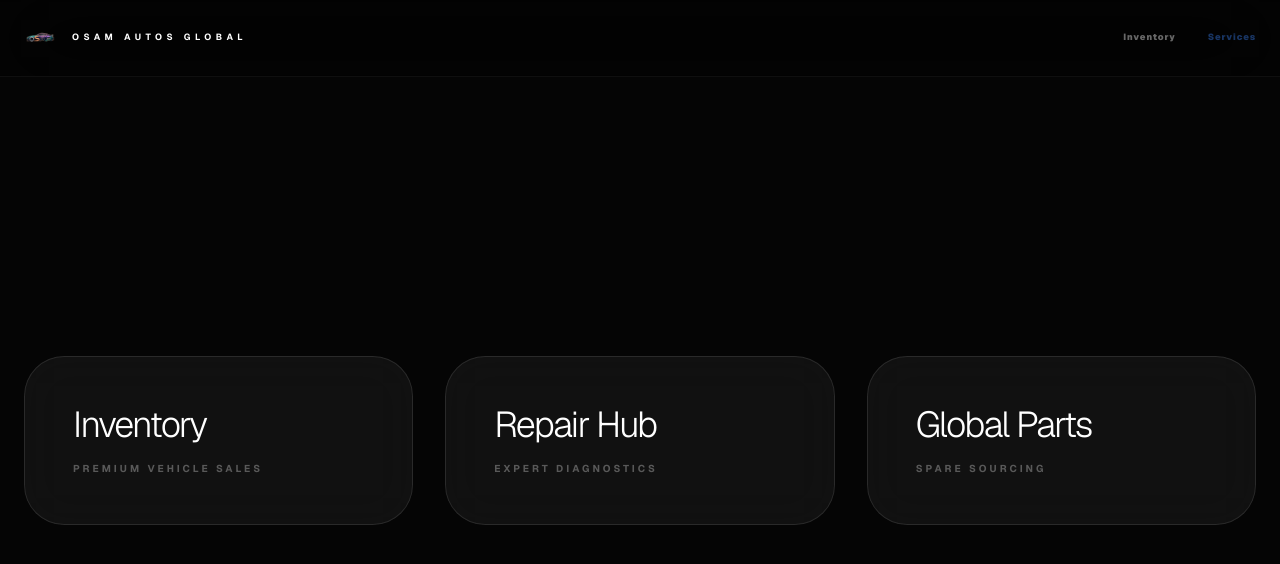
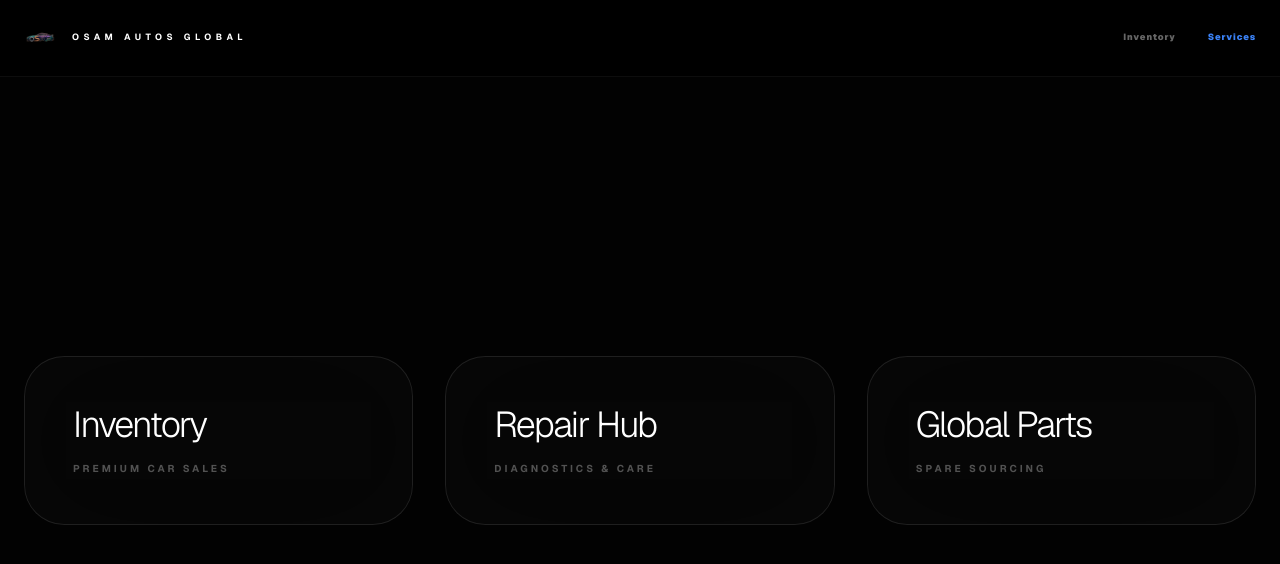
Before and after one commit to Jowci1/osam-autos-global, a Next.js app: page / in a window 1280 px wide. Shown: the top 564 px of the page. Built offline with nearby package versions, Linux system fonts and the light colour scheme.

Commit message:
Update page.tsx

```diff
--- a/app/page.tsx
+++ b/app/page.tsx
@@ -19,62 +19,62 @@ const CAR_DATA = [
 
 export default function Home() {
   const [view, setView] = useState("home");
-  const whatsappNumber = "2348020527864"; // <--- PUT YOUR NUMBER HERE
+  const whatsappNumber = "2348020527864";
 
-  // UPDATED TO .JPEG AS REQUESTED
-  const getCarImages = (id: string) => [
-    `/cars/${id}-front.jpeg`,
-    `/cars/${id}-back.jpeg`,
-    `/cars/${id}-left.jpeg`,
-    `/cars/${id}-right.jpeg`,
-    `/cars/${id}-dashboard.jpeg`,
-    `/cars/${id}-interior-1.jpeg`,
-    `/cars/${id}-interior-2.jpeg`,
-  ];
+  // This handles the Case Sensitivity issue by checking BOTH .jpeg and .JPEG
+  const getCarImages = (id: string) => {
+    const angles = ['front', 'back', 'left', 'right', 'dashboard', 'interior-1', 'interior-2'];
+    let paths: string[] = [];
+    angles.forEach(angle => {
+      // It adds both versions to the search list
+      paths.push(`/cars/${id}-${angle}.jpeg`);
+      paths.push(`/cars/${id}-${angle}.JPEG`);
+    });
+    return paths;
+  };
 
   return (
-    <main className="min-h-screen bg-[#050505] text-white">
+    <main className="min-h-screen bg-[#020202] text-white">
 
-      {/* GLASS NAV */}
-      <nav className="fixed top-0 z-50 w-full backdrop-blur-2xl bg-black/40 border-b border-white/5 p-6">
+      {/* NAV */}
+      <nav className="fixed top-0 z-50 w-full backdrop-blur-3xl bg-black/60 border-b border-white/5 p-6">
         <div className="max-w-7xl mx-auto flex justify-between items-center">
           <div className="flex items-center gap-4 cursor-pointer" onClick={() => setView("home")}>
-            <img src="/logo.png" alt="" className="h-7 w-auto brightness-125" />
+            <img src="/logo.png" alt="Logo" className="h-7 w-auto" />
             <span className="font-bold tracking-[0.5em] text-[9px] uppercase">OSAM AUTOS GLOBAL</span>
           </div>
-          <div className="flex gap-8 text-[9px] font-black uppercase tracking-widest opacity-40">
-             <button onClick={() => setView("inventory")} className={view === "inventory" ? "text-blue-500 opacity-100" : ""}>Inventory</button>
-             <button onClick={() => setView("home")} className={view === "home" ? "text-blue-500 opacity-100" : ""}>Services</button>
+          <div className="flex gap-8 text-[9px] font-black uppercase tracking-widest">
+             <button onClick={() => setView("inventory")} className={view === "inventory" ? "text-blue-500" : "opacity-40"}>Inventory</button>
+             <button onClick={() => setView("home")} className={view === "home" ? "text-blue-500" : "opacity-40"}>Services</button>
           </div>
         </div>
       </nav>
 
       {view === "home" ? (
-        /* --- HOME --- */
+        /* --- TILES --- */
         <section className="pt-40 px-6 max-w-7xl mx-auto flex flex-col justify-center min-h-[90vh]">
           <div className="grid md:grid-cols-3 gap-8">
-            <div onClick={() => setView("inventory")} className="group p-12 rounded-[2.5rem] border border-white/10 bg-white/5 backdrop-blur-xl hover:bg-white/10 transition-all cursor-pointer">
+            <div onClick={() => setView("inventory")} className="group p-12 rounded-[2.5rem] border border-white/10 bg-white/[0.02] backdrop-blur-3xl hover:bg-white/[0.07] transition-all cursor-pointer">
               <h2 className="text-4xl font-light mb-4 tracking-tighter">Inventory</h2>
-              <p className="text-[10px] uppercase tracking-[0.3em] font-bold opacity-30 group-hover:opacity-100 transition-opacity">Premium Vehicle Sales</p>
+              <p className="text-[10px] uppercase tracking-[0.3em] font-bold opacity-30 group-hover:opacity-100">Premium Car Sales</p>
             </div>
-            <a href={`https://wa.me/${whatsappNumber}`} className="group p-12 rounded-[2.5rem] border border-white/10 bg-white/5 backdrop-blur-xl hover:bg-blue-600/20 transition-all">
+            <a href={`https://wa.me/${whatsappNumber}`} className="group p-12 rounded-[2.5rem] border border-white/10 bg-white/[0.02] backdrop-blur-3xl hover:bg-blue-600/20 transition-all">
               <h2 className="text-4xl font-light mb-4 tracking-tighter">Repair Hub</h2>
-              <p className="text-[10px] uppercase tracking-[0.3em] font-bold opacity-30 group-hover:opacity-100 transition-opacity">Expert Diagnostics</p>
+              <p className="text-[10px] uppercase tracking-[0.3em] font-bold opacity-30 group-hover:opacity-100">Diagnostics & Care</p>
             </a>
-            <a href={`https://wa.me/${whatsappNumber}`} className="group p-12 rounded-[2.5rem] border border-white/10 bg-white/5 backdrop-blur-xl hover:bg-zinc-800/50 transition-all">
+            <a href={`https://wa.me/${whatsappNumber}`} className="group p-12 rounded-[2.5rem] border border-white/10 bg-white/[0.02] backdrop-blur-3xl hover:bg-zinc-800 transition-all">
               <h2 className="text-4xl font-light mb-4 tracking-tighter">Global Parts</h2>
-              <p className="text-[10px] uppercase tracking-[0.3em] font-bold opacity-30 group-hover:opacity-100 transition-opacity">Spare Sourcing</p>
+              <p className="text-[10px] uppercase tracking-[0.3em] font-bold opacity-30 group-hover:opacity-100">Spare Sourcing</p>
             </a>
           </div>
         </section>
       ) : (
         /* --- INVENTORY --- */
-        <section className="pt-40 pb-24 px-6 max-w-7xl mx-auto animate-in fade-in slide-in-from-bottom-10 duration-700">
-          <div className="grid md:grid-cols-2 gap-16">
+        <section className="pt-40 pb-24 px-6 max-w-7xl mx-auto">
+          <div className="grid md:grid-cols-2 gap-20">
             {CAR_DATA.map((car) => (
               <div key={car.id} className="group">
-                <div className="relative aspect-[16/10] bg-zinc-900 rounded-[3rem] overflow-hidden mb-8 border border-white/5 shadow-2xl">
-                  {/* GALLERY CONTAINER */}
+                <div className="relative aspect-[16/10] bg-zinc-900/40 rounded-[3.5rem] overflow-hidden mb-10 border border-white/5 shadow-2xl">
                   <div className="flex overflow-x-auto snap-x h-full scrollbar-hide">
                     {getCarImages(car.id).map((img, i) => (
                       <div key={i} className="w-full h-full flex-shrink-0 snap-center relative">
@@ -82,34 +82,29 @@ export default function Home() {
                           src={img}
                           className="w-full h-full object-cover"
                           alt=""
-                          onError={(e) => {
-                            e.currentTarget.style.display = 'none';
-                          }}
+                          onError={(e) => { e.currentTarget.parentElement?.remove(); }}
                         />
                       </div>
                     ))}
                   </div>
-
-                  {/* INTERACTIVE UI */}
-                  <div className="absolute inset-0 pointer-events-none flex flex-col justify-end p-8">
-                     <div className="flex justify-center mb-4">
-                        <div className="bg-black/40 backdrop-blur-xl px-5 py-2 rounded-full text-[7px] font-black uppercase tracking-[0.4em] border border-white/10">
-                          Slide to Inspect Real Angles
+                  <div className="absolute inset-0 pointer-events-none flex flex-col justify-end p-10">
+                     <div className="flex justify-center">
+                        <div className="bg-black/50 backdrop-blur-2xl px-6 py-3 rounded-full text-[7px] font-black uppercase tracking-[0.5em] border border-white/10">
+                          Slide to Inspect
                         </div>
                      </div>
                   </div>
                 </div>
-
-                <div className="px-4">
-                  <div className="flex justify-between items-start mb-4">
+                <div className="px-6">
+                  <div className="flex justify-between items-baseline mb-4">
                     <h3 className="text-4xl font-light tracking-tight">{car.name}</h3>
                     <span className="text-[10px] font-mono opacity-20 italic">#{car.id}</span>
                   </div>
-                  <p className="text-[10px] opacity-40 uppercase tracking-[0.4em] font-black mb-10">{car.details}</p>
+                  <p className="text-[10px] opacity-40 uppercase tracking-[0.4em] font-black mb-12">{car.details}</p>
                   <a
                     href={`https://wa.me/${whatsappNumber}?text=Inquiry: ${car.name}`}
                     target="_blank"
-                    className="inline-block px-14 py-6 text-[9px] font-black uppercase tracking-[0.6em] bg-white text-black rounded-full hover:bg-blue-600 hover:text-white transition-all shadow-xl active:scale-95"
+                    className="inline-block px-14 py-6 text-[9px] font-black uppercase tracking-[0.6em] bg-white text-black rounded-full hover:bg-blue-600 hover:text-white transition-all shadow-2xl active:scale-95"
                   >
                     Request Pricing
                   </a>
```
